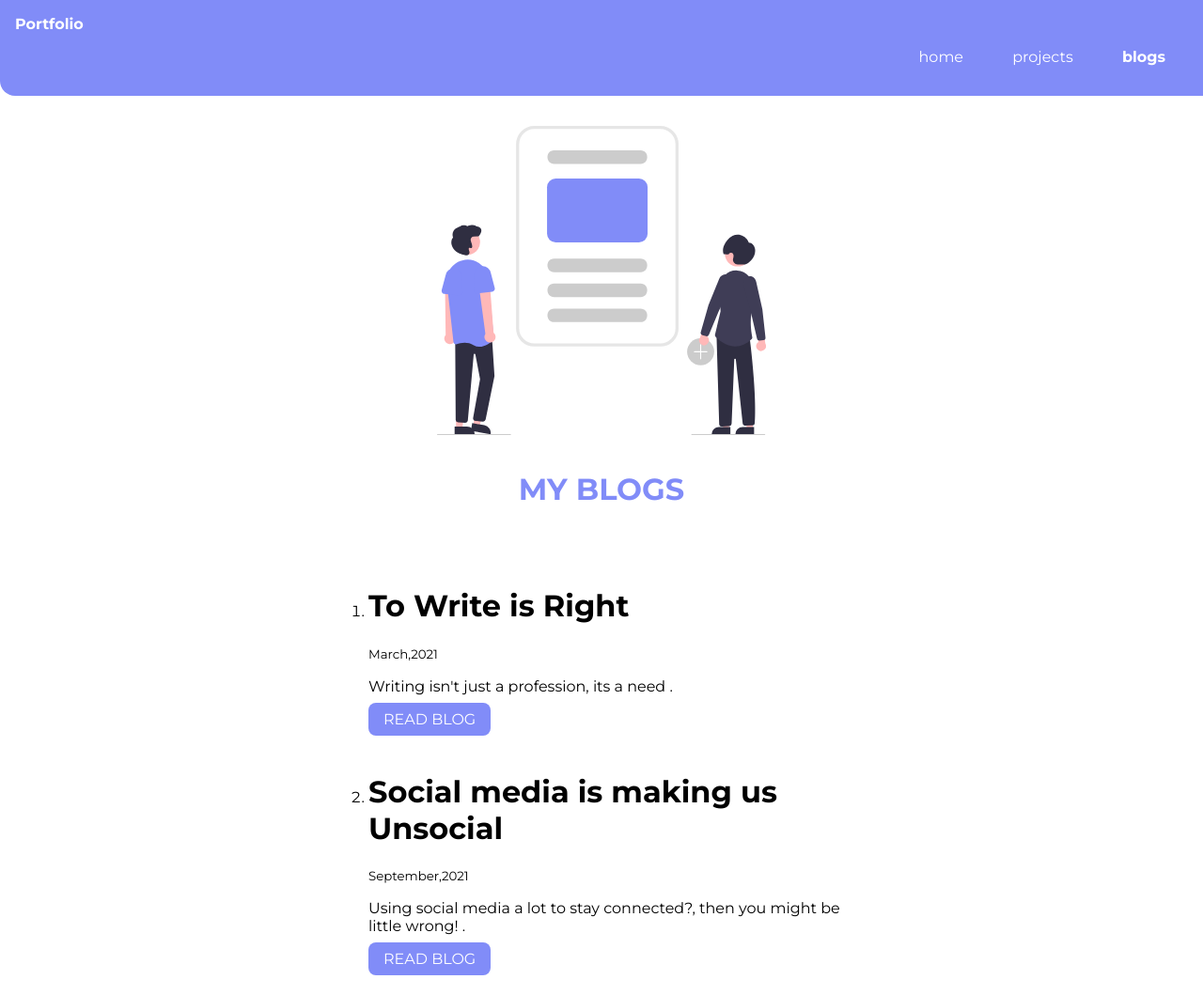
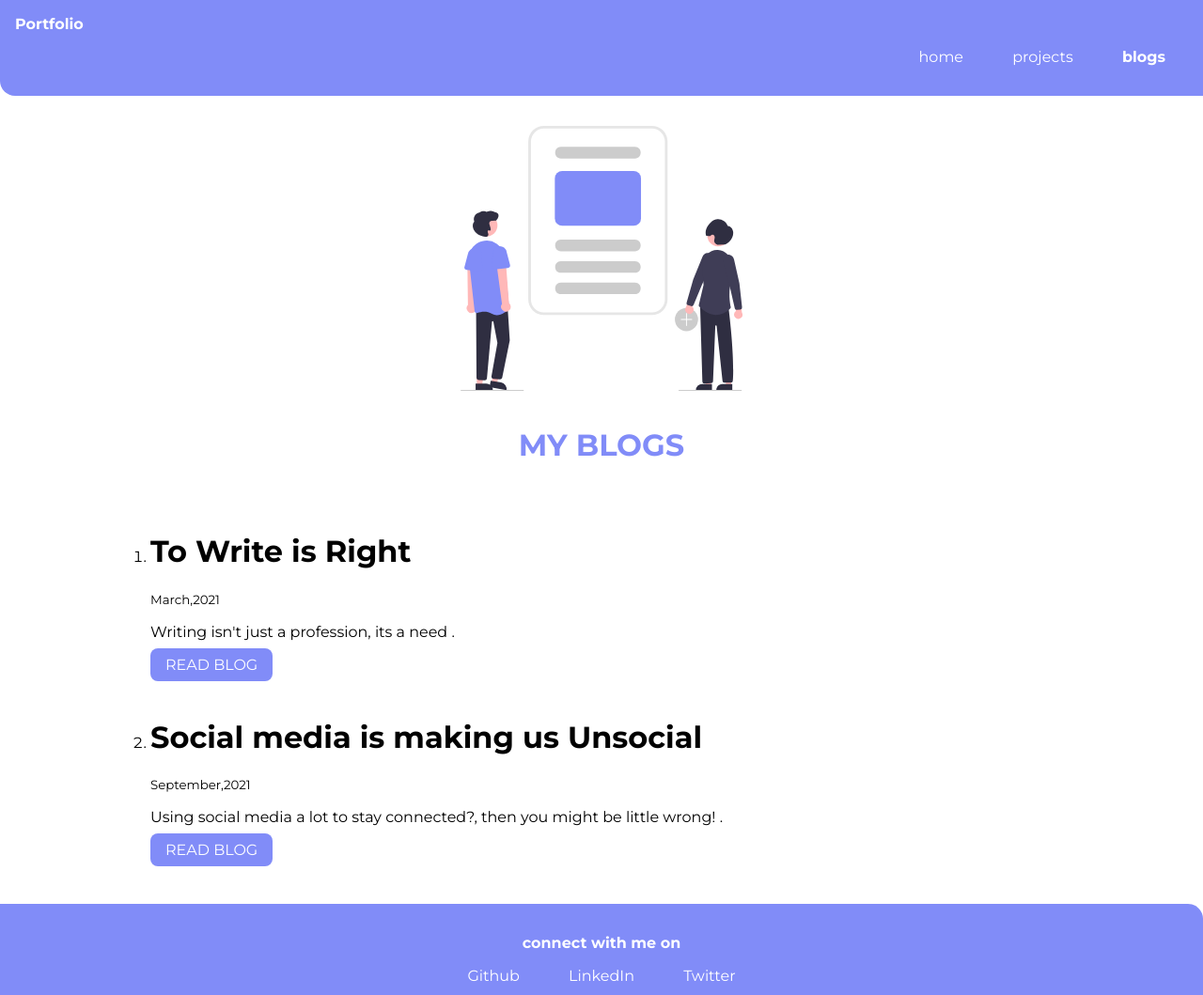
Before and after one commit to bandgarmamta/bandgarmamta-portfolio, a plain HTML site: page blogs.html in a window 1280 px wide. Shown: the top 1059 px of the page at 94% size. Drawn offline with Linux system fonts and the light colour scheme.

Commit message:
Update style.css

```diff
--- a/styles.css
+++ b/styles.css
@@ -17,17 +17,15 @@ hr {
 }
 
 .margin-md{
-    margin:2rem;
+    /*margin:2rem;*/
     margin-bottom:3rem;
 }
 .container{
     padding: 0rem 1rem;
-
-
 }
 
 .container-center{
-    max-width: 600px;
+    max-width: 1000px;
     margin : auto;
 }
 
@@ -90,7 +88,7 @@ hr {
 }
 
 .hero .hero-img{
-    max-width: 350px;
+    max-width: 300px;
     display: block;
     margin: auto;
 }
```
